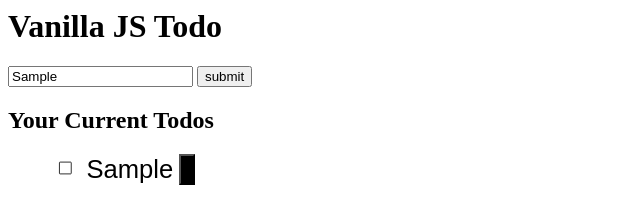
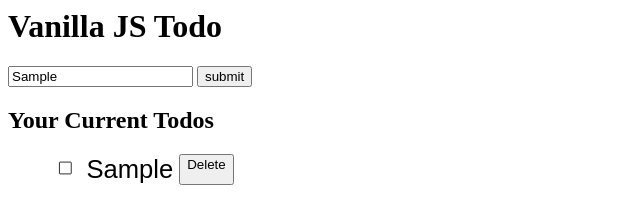
Before and after one commit to ch4nc3l0/vanilla_js_todo, a plain HTML site: page index.html in a window 1280 px wide. Both pictures are taken after typing "Sample" into the empty fields and a click on the button "submit". Shown: the whole page, without its empty margins (0-640 px from the left). Drawn offline with Linux system fonts and the light colour scheme.

Commit message:
Refactor: deltodo function

```diff
--- a/todo.css
+++ b/todo.css
@@ -32,7 +32,6 @@ ul  {
 
 .delTodo{
     display: flex;
-    background: black;
 }
 
 .todoItemDiv{
--- a/todo.js
+++ b/todo.js
@@ -34,11 +34,7 @@ function todoHandler(newTodo){
     // Create a new button for the todo to live
     const todoObject = createTodoObject(newTodo);
     // Create the delete button
-    const delTodo = document.createElement('BUTTON');
-    // Assign class to delTodo button
-    delTodo.className = "delTodo"
-    // Assign onclick to delBtn
-    delTodo.setAttribute("onClick", `deleteTodo(${newTodo.id})`)
+    const delTodo = createDeleteTodo(newTodo);
     // Insert the newtodo into the todoList
     todoItemDiv.append(todoObject);
     // Insert delete button into todoObject
@@ -101,6 +97,19 @@ function createTodoObject(newTodo){
     return todoObject;
 }
 
+function createDeleteTodo(newTodo){
+    // Create the delete button
+    const delTodo = document.createElement('BUTTON');
+    // Assign class to delTodo button
+    delTodo.className = "delTodo"
+    // Add delete text to button
+    delTodo.append("Delete")
+    // Assign onclick to delBtn
+    delTodo.setAttribute("onClick", `deleteTodo(${newTodo.id})`)
+    // Return deleteTodo
+    return delTodo;
+}
+
 // be able to sort todos
 
 // add css with javascript
```
